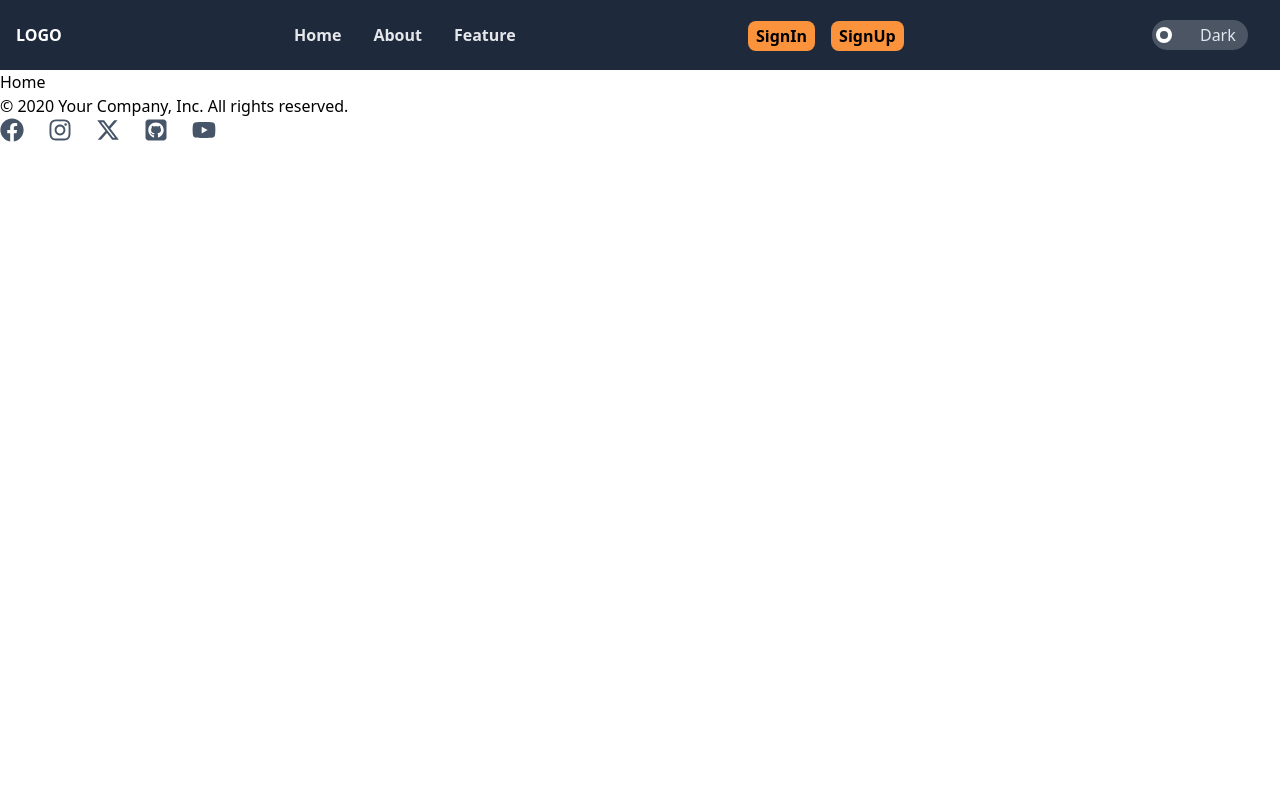
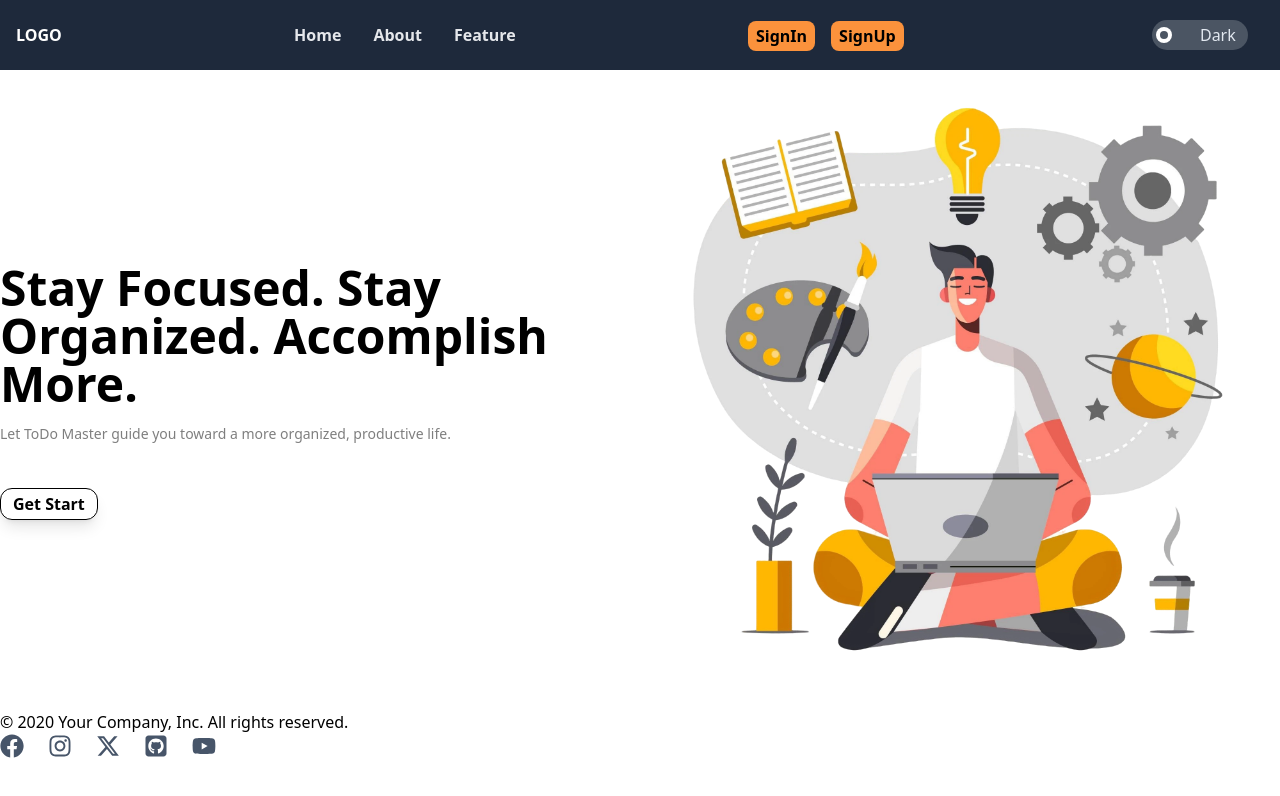
Before and after one commit to devHksingh/simple_todo_frontend, a React (Vite) app: page / in a window 1280 px wide. Shown: the top 796 px of the page. Built offline with nearby package versions, Linux system fonts and the light colour scheme.

Commit message:
add home page

```diff
--- a/src/pages/Home.jsx
+++ b/src/pages/Home.jsx
@@ -1,9 +1,49 @@
-
+import heroImg from '../assets/rb_64279.webp'
+import { Link } from "react-router-dom"
 
 function Home() {
   return (
-    <div>Home</div>
+    <>
+      <main className=' '>
+        <div className='container mx-auto'>
+          <div className='flex justify-center align-middle min-h-100'>
+            <div className='max-w-[50%] self-center'>
+              <h2 className='font-bold text-5xl'>Stay Focused. Stay Organized. Accomplish More.</h2>
+              <p className='text-sm mt-4 mb-12 copy-primary opacity-50'>Let ToDo Master guide you toward a more organized, productive life.</p>
+              <Link to={'/'} className='text-cta border border-cta px-3 py-1 rounded-xl hover:bg-cta hover:text-black font-semibold shadow-lg'>Get Start</Link>
+            </div>
+            <div className='max-w-[50%]'>
+              <img src={heroImg} height={50}/>
+            </div>
+          </div>
+        </div>
+      </main>
+    </>
+
   )
 }
 
 export default Home
+
+
+
+// <div
+//   className="mx-auto w-[500px] bg-gray-950 rounded-xl overflow-hidden drop-shadow-xl"
+// >
+//   <div className="bg-[#333] flex items-center p-[5px] text-whitec relative">
+//     <div className="flex absolute left-3">
+//       <span className="h-3.5 w-3.5 bg-[#ff605c] rounded-xl mr-2"></span>
+//       <span className="h-3.5 w-3.5 bg-[#ffbd44] rounded-xl mr-2"></span>
+//       <span className="h-3.5 w-3.5 bg-[#00ca4e] rounded-xl"></span>
+//     </div>
+//     <div className="flex-1 text-center text-white">status</div>
+//   </div>
+//   <div className="p-2.5 text-[#0f0]">
+//     <div>
+//       <span className="mr-2">Loading</span>
+//       <span className="animate-[ping_1.5s_0.5s_ease-in-out_infinite]">.</span>
+//       <span className="animate-[ping_1.5s_0.7s_ease-in-out_infinite]">.</span>
+//       <span className="animate-[ping_1.5s_0.9s_ease-in-out_infinite]">.</span>
+//     </div>
+//   </div>
+// </div>
```
Also changed, not shown: src/assets/rb_6011.webp (added), src/assets/rb_64279.webp (added).
